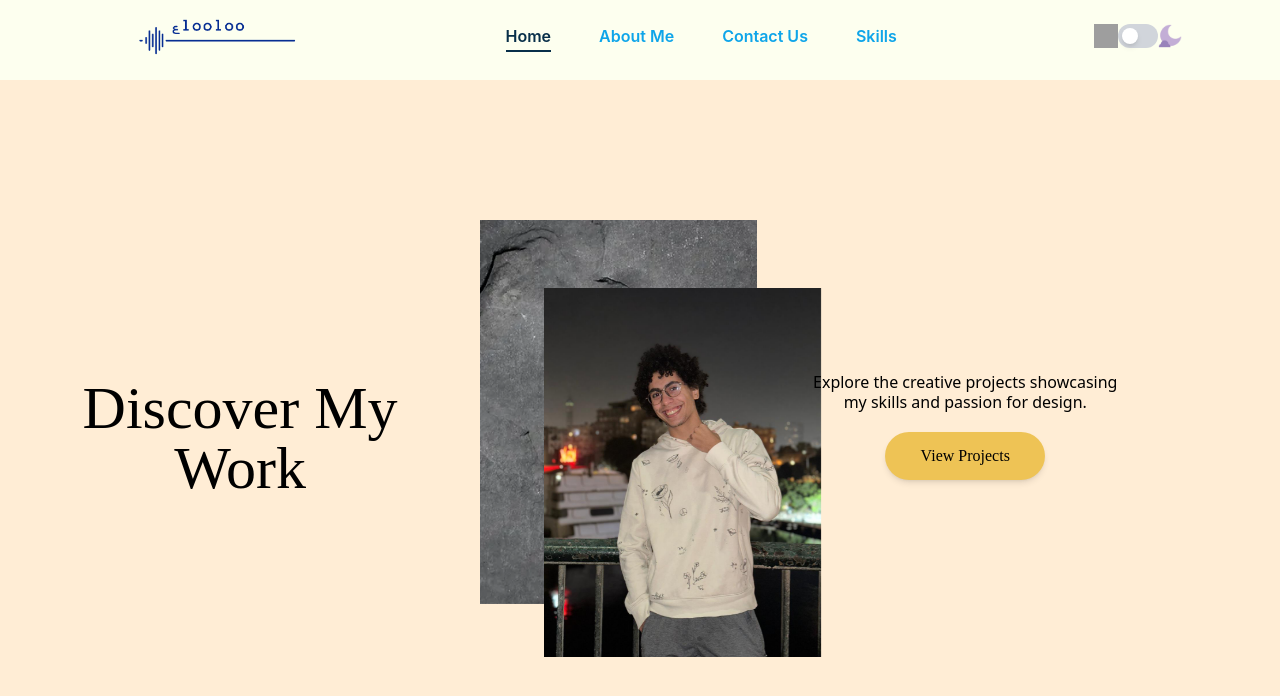
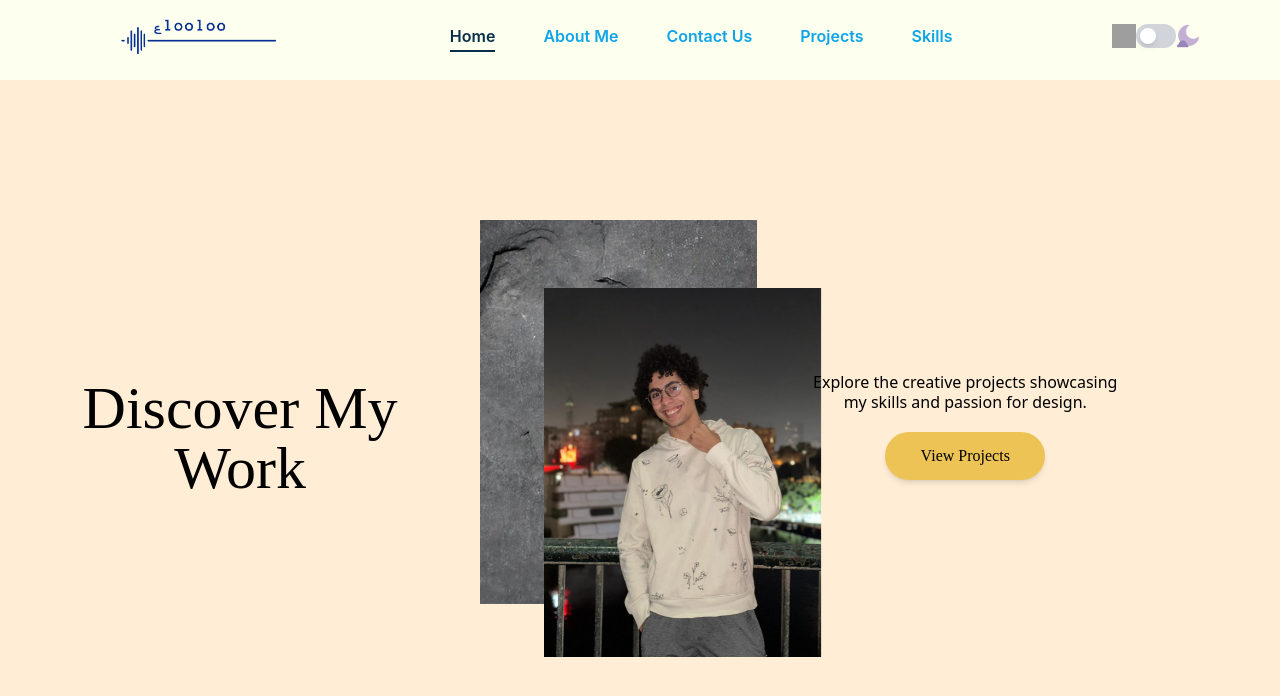
Before and after one commit to aliabdelfatah3/My-Portfolio, a React (Vite) app in the folder Portfolio/: page / in a window 1280 px wide. Shown: the top 696 px of the page. Built offline with nearby package versions, Linux system fonts and the light colour scheme; grey boxes are pictures that could not be loaded.

Commit message:
added Projects to nav bar

```diff
--- a/Portfolio/src/components/Header/NavBar.jsx
+++ b/Portfolio/src/components/Header/NavBar.jsx
@@ -81,6 +81,20 @@ function NavBar() {
                   : "text-sky-500 hover:text-sky-600"
               }`
             }
+            to={"/projects"}
+          >
+            Projects
+          </NavLink>
+        </li>
+        <li>
+          <NavLink
+            className={({ isActive }) =>
+              `${
+                isActive
+                  ? "text-sky-950 py-1 border-b-2 border-sky-950 dark:text-sky-200 dark:border-sky-200"
+                  : "text-sky-500 hover:text-sky-600"
+              }`
+            }
             to={"/skills"}
           >
             Skills
```
